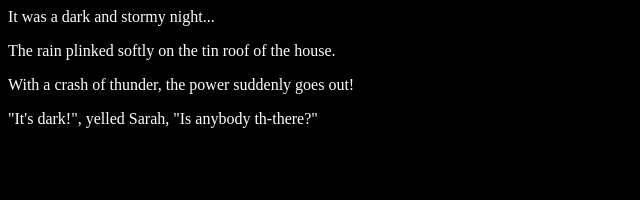
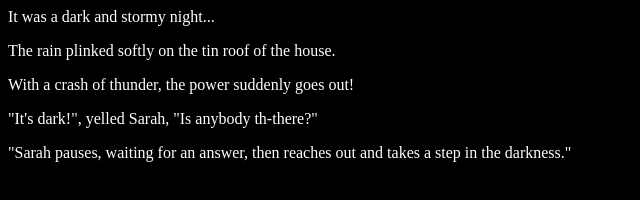
Before and after one commit to kevinmk/fireside-story, a plain HTML site: page index.html in a window 1280 px wide. Shown: the whole page, without its empty margins (0-640 px from the left). Drawn offline with Linux system fonts and the light colour scheme.

Commit message:
added alternate 5th line

```diff
--- a/index.html
+++ b/index.html
@@ -7,5 +7,6 @@
       <p>The rain plinked softly on the tin roof of the house.</p>
       <p>With a crash of thunder, the power suddenly goes out!</p>
       <p>"It's dark!", yelled Sarah, "Is anybody th-there?"</p>
+      <p>"Sarah pauses, waiting for an answer, then reaches out and takes a step in the darkness."</p>
     </body>
   </html>
```
